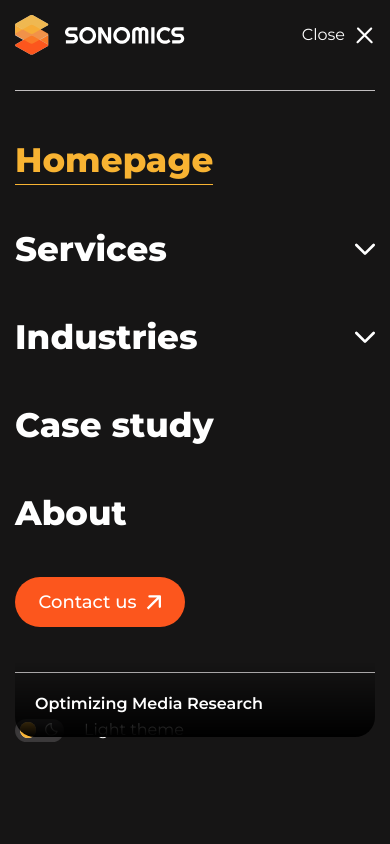
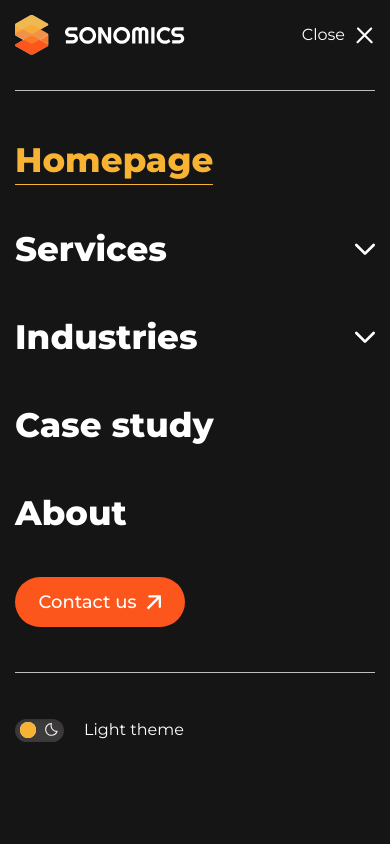
Before and after one commit to skabanets/sonomics, a React (Vite) app: page / in a window 390 px wide. Both pictures are taken after a click on the button 365 px from the left and 35 px from the top of the page. Shown: the top 844 px of the page. Built offline with nearby package versions, Linux system fonts and the light colour scheme.

Commit message:
Update z-index for Modal and MobileMenu

```diff
--- a/src/components/MobileMenu.tsx
+++ b/src/components/MobileMenu.tsx
@@ -27,7 +27,7 @@ export const MobileMenu = ({ isOpen, toggleMenu }: MobileMenuProps) => {
   return (
     <>
       <div
-        className={`mobile-menu scrollbar fixed right-0 top-0 z-[20] h-full w-full bg-blackBgColor p-[15px] pb-[60px] transition md:p-[40px] lg:hidden ${isOpen ? "translate-x-0" : "translate-x-full"}`}
+        className={`mobile-menu scrollbar fixed right-0 top-0 z-[55] h-full w-full bg-blackBgColor p-[15px] pb-[60px] transition md:p-[40px] lg:hidden ${isOpen ? "translate-x-0" : "translate-x-full"}`}
       >
         {isOpen && (
           <>
@@ -49,7 +49,7 @@ export const MobileMenu = ({ isOpen, toggleMenu }: MobileMenuProps) => {
               </div>
             </div>
             <nav className="mb-[45px] border-y border-y-secondaryLightTextColor py-[45px]">
-              <ul className="tablet:w-[250px] mb-[40px] flex flex-col gap-[40px]">
+              <ul className="mb-[40px] flex flex-col gap-[40px] tablet:w-[250px]">
                 <li key="home">
                   <NavLink
                     to={routes.Home}
--- a/src/components/Modal.tsx
+++ b/src/components/Modal.tsx
@@ -23,7 +23,7 @@ export const Modal = ({ children, toggleModal, handleClickOnBackdrop }: ModalPro
 
   return ReactDOM.createPortal(
     <motion.div
-      className="fixed inset-0 z-50 flex items-center justify-center bg-backdropBgColor"
+      className="fixed inset-0 z-[60] flex items-center justify-center bg-backdropBgColor"
       onClick={(e) => handleClickOnBackdrop(e)}
       initial={{ opacity: 0 }}
       animate={{ opacity: 1 }}
```
